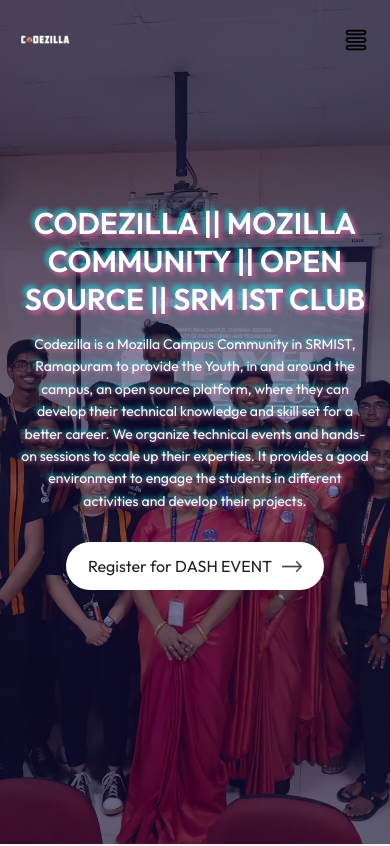
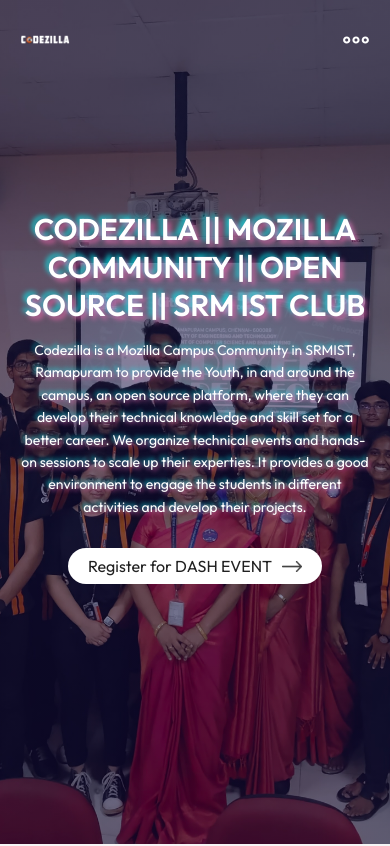
Before and after one commit to Sahilll94/Codezilla, a React (Vite) app: page / in a window 390 px wide. Shown: the top 846 px of the page. Built offline with nearby package versions, Linux system fonts and the light colour scheme.

Commit message:
Updated the nav for media-mobile

```diff
--- a/src/Components/Navbar/Navbar.jsx
+++ b/src/Components/Navbar/Navbar.jsx
@@ -4,7 +4,7 @@ import logo from '../../assets/CodezillaFavicon.png'
 import logo1 from '../../assets/CodezillaWhite.png'
 import { Link } from 'react-scroll';
 import MenuIcon from '../../assets/menu-icon.png'
-import MenuIcon1 from '../../assets/MenuIcon.png'
+import MenuIcon1 from '../../assets/menu.svg'
 
 
 const Navbar = () => {
--- a/src/index.css
+++ b/src/index.css
@@ -91,3 +91,20 @@ body {
   scrollbar-width: thin;
   scrollbar-color: #6a11cb #f8f8f8;
 }
+
+
+@media (max-width:430px){
+  .btn{
+    background: white;
+    color: #212121;
+    padding: 8px 20px;
+    font-size: 16px;
+    border-radius: 80px;
+    cursor: pointer;
+    border: 0;
+    outline: 0;
+    display: inline-flex;
+    align-items: center;
+    justify-content: center;
+  }
+}
```
Also changed, not shown: src/assets/menu.svg (added).
